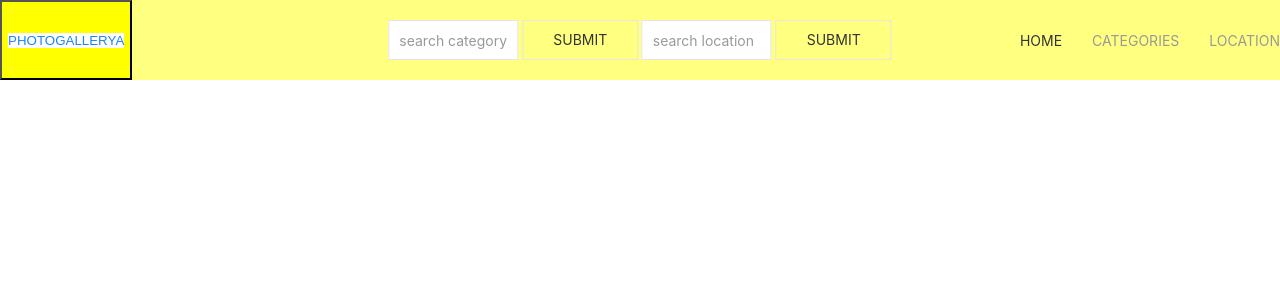
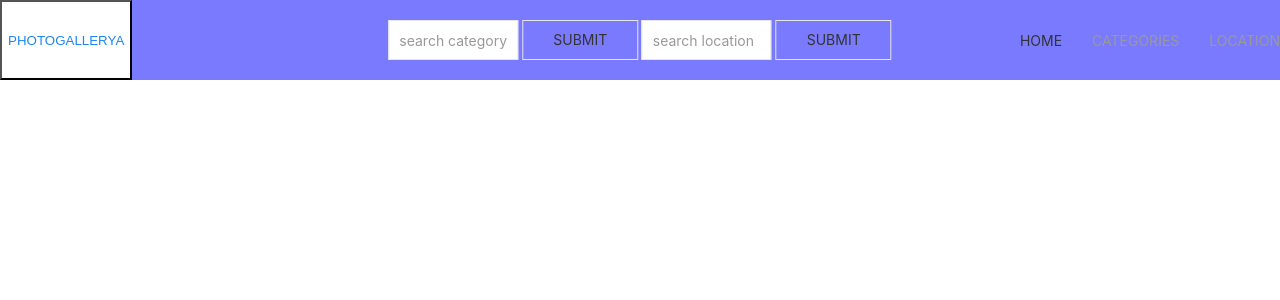
Before and after one commit to tailorv/photogalleriya, a Django app: page / in a window 1280 px wide. Shown: the top 300 px of the page. Run offline with Django 3.2, Linux system fonts and the light colour scheme; data that the repository does not hold is empty; some libraries are stand-ins or nearby versions.

Commit message:
add navbar color

```diff
--- a/galleria/templates/navbar.html
+++ b/galleria/templates/navbar.html
@@ -7,8 +7,8 @@
 </head>
 <body>
 
-   <nav class="uk-navbar-container" style="background-color: #ffff80;" uk-navbar>
-        <button style="background-color: #ffff00;">
+   <nav class="uk-navbar-container" style="background-color: #7a7aff;" uk-navbar>
+        <button style="background-color: #ffffff;">
             <a style="background-color: #ffffff;" >PHOTOGALLERYA</a>
         </button>
 
```
